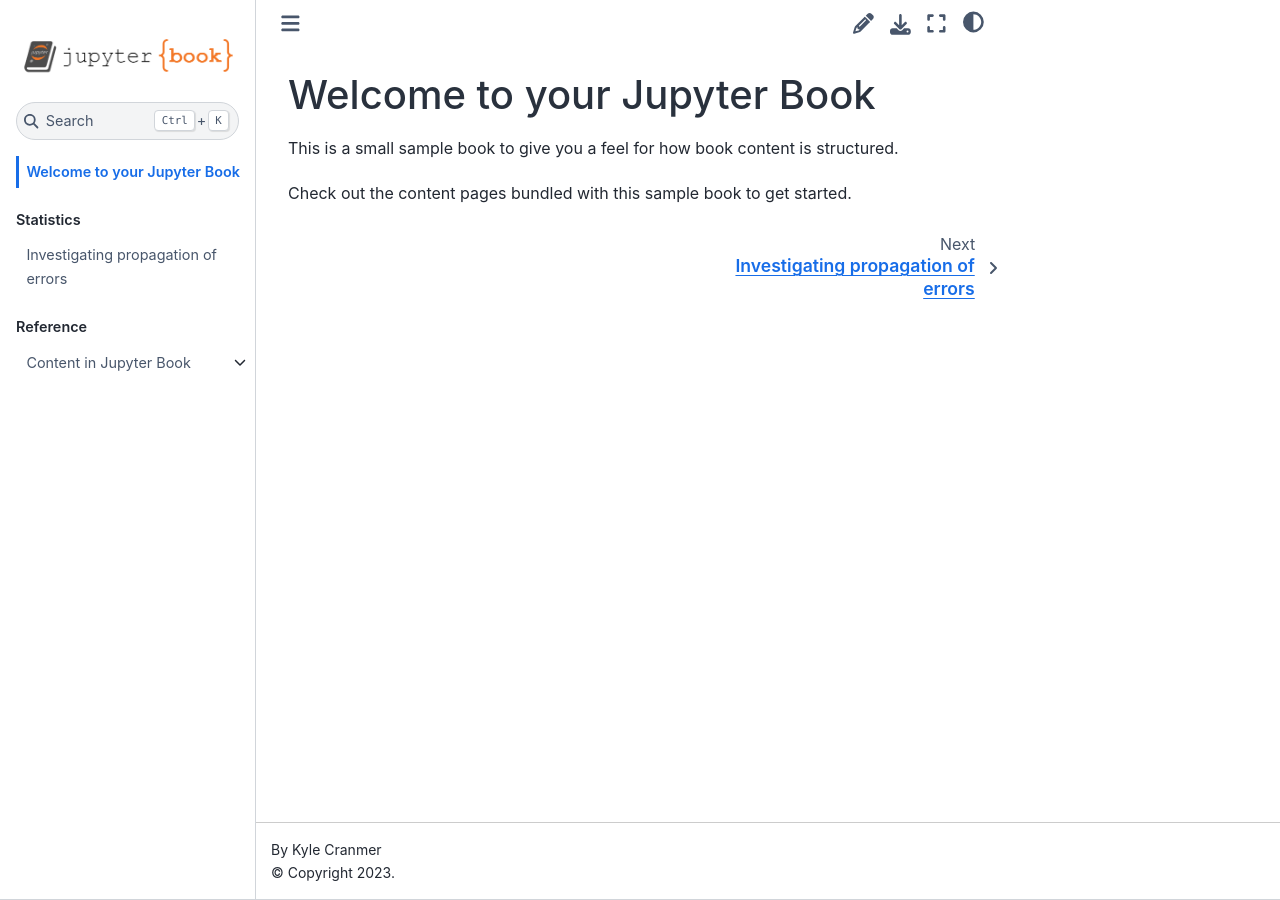
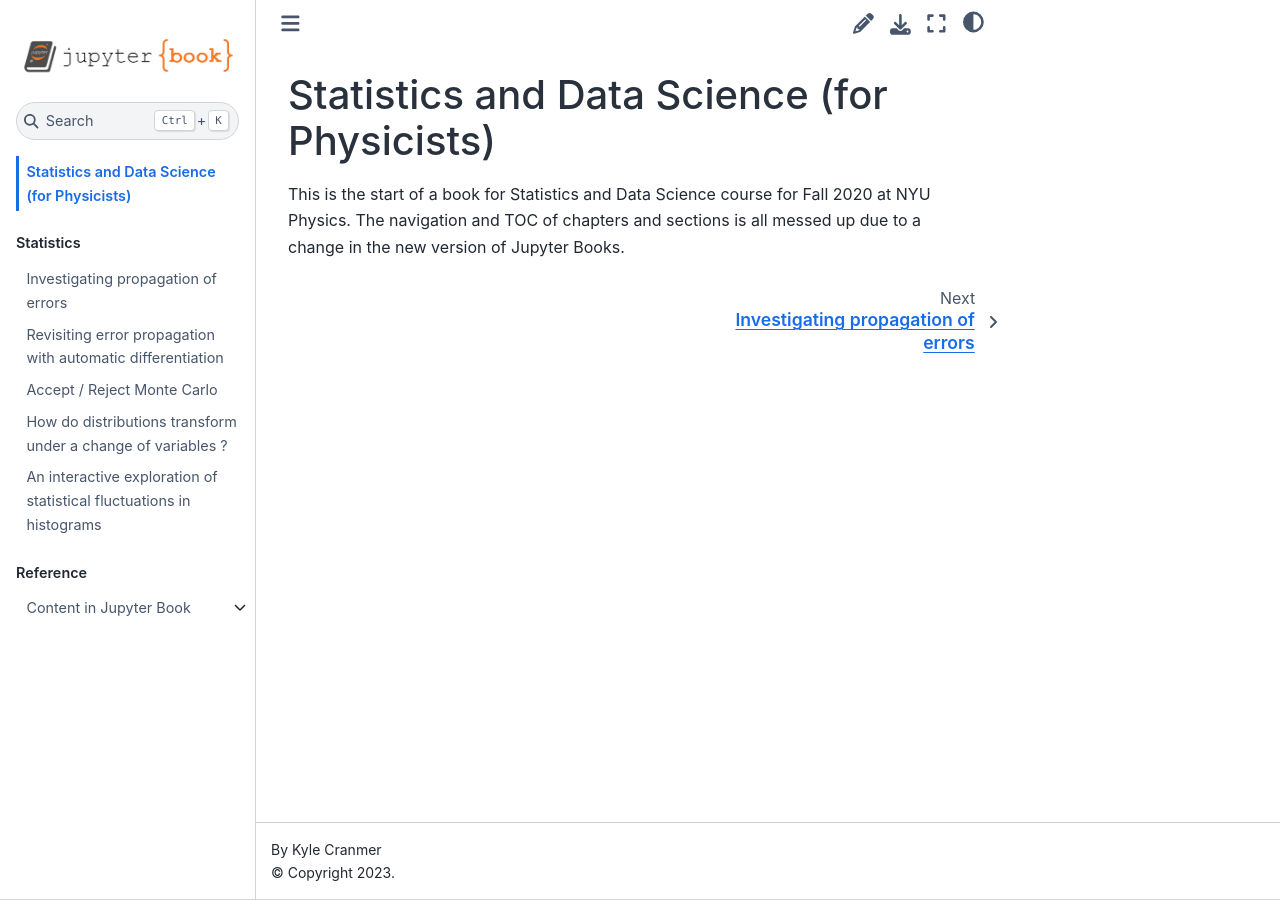
Before and after one commit to cranmer/stats-ds-book, a Jupyter Book: the page built from book/intro.md, in a window 1280 px wide. Built offline with Jupyter Book 1.0.4 settings and Sphinx 7.4.7 and the Sphinx Book theme 1.1.4, drawn with Linux system fonts in a browser that asks for light colours; pages that are not in the unit, such as notebooks, are missing from menus.

Commit message:
adjust TOC

```diff
--- a/book/_toc.yml
+++ b/book/_toc.yml
@@ -3,11 +3,10 @@
 - part: Statistics
   chapters:
   - file: error-propagation/investigating-propagation-of-errors
-    sections:
-    - file: error_propagation_with_jax
-    - file: distributions/accept-reject
-    - file: distributions/change-of-variables
-    - file: distributions/Binomial_histograms-interactive
+  - file: error-propagation/error_propagation_with_jax
+  - file: distributions/accept-reject
+  - file: distributions/change-of-variables
+  - file: distributions/Binomial_histograms-interactive
   #- file: central-limit-theorem/Central-Limit-Theorem
 
 - part: Reference
--- a/book/intro.md
+++ b/book/intro.md
@@ -1,7 +1,5 @@
-Welcome to your Jupyter Book
+Statistics and Data Science (for Physicists)
 ============================
 
-This is a small sample book to give you a feel for how book content is
-structured.
-
-Check out the content pages bundled with this sample book to get started.
+This is the start of a book for Statistics and Data Science course for Fall 2020 at NYU Physics.
+The navigation and TOC of chapters and sections is all messed up due to a change in the new version of Jupyter Books.
```
